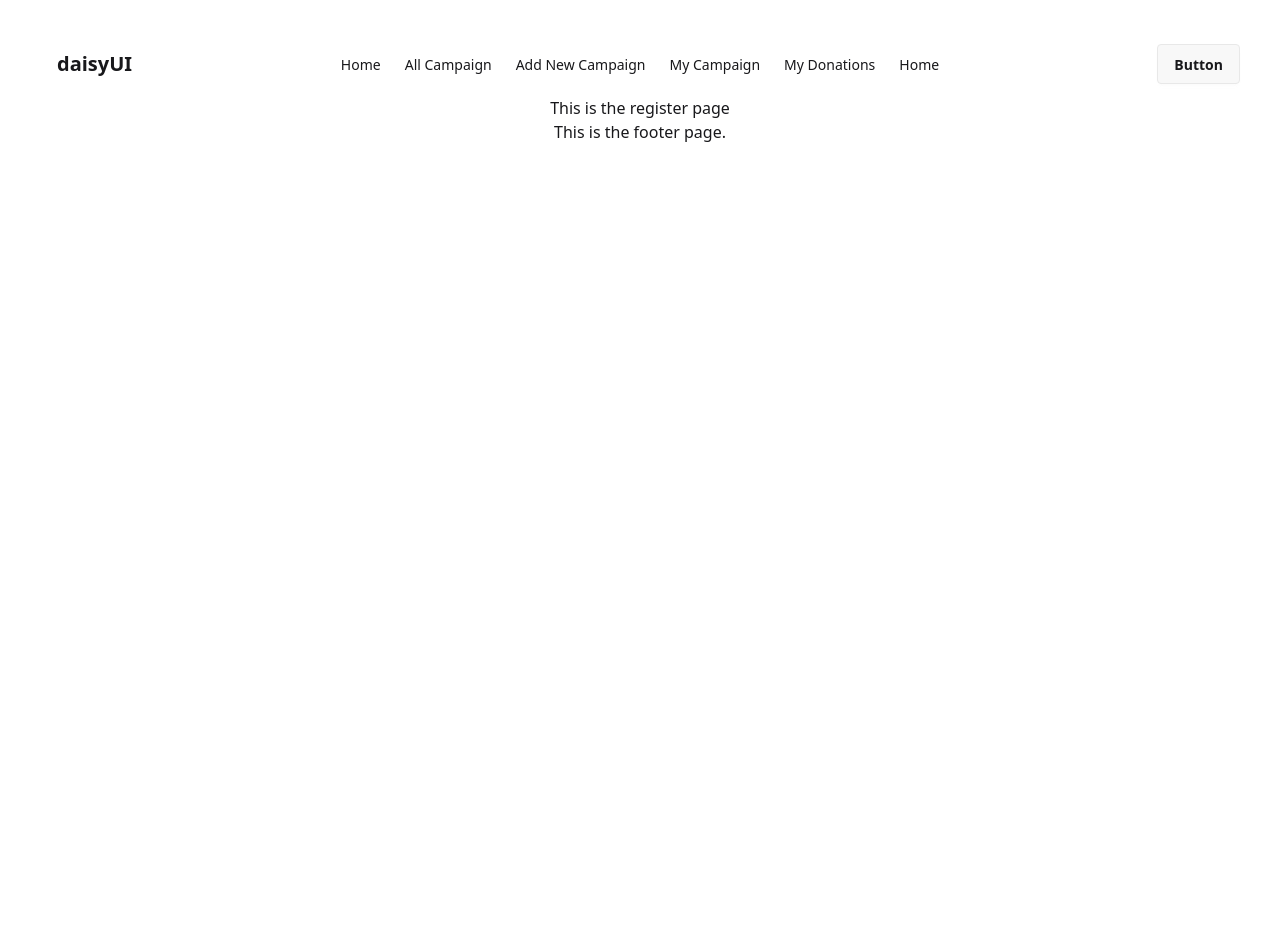
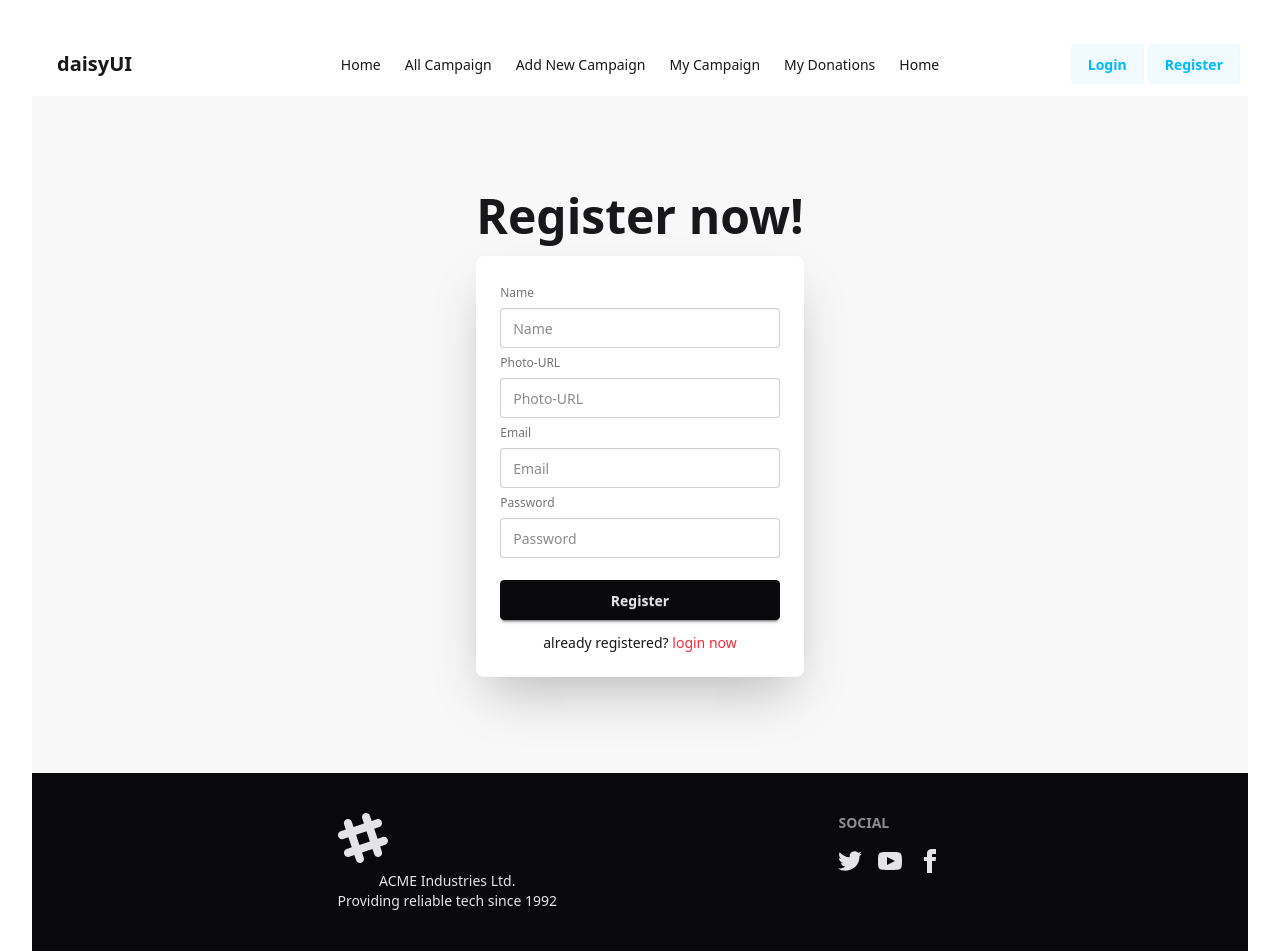
Before and after one commit to ComputerKnowledge/Assignment-10-Client-side, a React app: page /register in a window 1280 px wide. Shown: the top 952 px of the page. Before the commit the page ends 800 px from the top, so only its background shows below. Built offline with nearby package versions, Linux system fonts and the light colour scheme; the HTML template or start-up script is replaced by a standard one.

Commit message:
implemented the UI of register and login page

```diff
--- a/src/authentication/ Register.jsx
+++ b/src/authentication/ Register.jsx
@@ -1,8 +1,66 @@
+import { Link } from "react-router-dom";
+
 const Register = () => {
+  const handleRegister = (e) => {
+    e.preventDefault();
+    const form = e.target;
+    const name = form.name.value;
+    const email = form.email.value;
+    const photoURL = form.photoURL.value;
+    const password = form.password.value;
+    console.log(name, email, photoURL, password);
+    form.reset();
+  };
   return (
-    <div>
-      <h2>This is the register page</h2>
-    </div>
+    <form onSubmit={handleRegister} className="hero bg-base-200 ">
+      <div className="hero-content flex-col my-20">
+        <div className="text-center ">
+          <h1 className="text-5xl font-bold">Register now!</h1>
+        </div>
+        <div className="card bg-base-100 w-full max-w-sm shrink-0 shadow-2xl">
+          <div className="card-body">
+            <fieldset className="fieldset">
+              <label className="fieldset-label">Name</label>
+              <input
+                type="text"
+                className="input"
+                name="name"
+                placeholder="Name"
+              />
+              <label className="fieldset-label">Photo-URL</label>
+              <input
+                type="text"
+                className="input"
+                name="photoURL"
+                placeholder="Photo-URL"
+              />
+              <label className="fieldset-label">Email</label>
+              <input
+                type="email"
+                className="input"
+                name="email"
+                placeholder="Email"
+              />
+              <label className="fieldset-label">Password</label>
+              <input
+                type="password"
+                className="input"
+                name="password"
+                placeholder="Password"
+              />
+
+              <button className="btn btn-neutral mt-4">Register</button>
+            </fieldset>
+            <p>
+              already registered?{" "}
+              <Link className="text-red-500" to="/register">
+                login now
+              </Link>
+            </p>
+          </div>
+        </div>
+      </div>
+    </form>
   );
 };
 
--- a/src/authentication/Login.jsx
+++ b/src/authentication/Login.jsx
@@ -1,8 +1,52 @@
+import { Link } from "react-router-dom";
+
 const Login = () => {
+  const handleLogin = (e) => {
+    e.preventDefault();
+    const form = e.target;
+    const email = form.email.value;
+    const password = form.password.value;
+    console.log(email, password);
+    form.reset();
+  };
   return (
-    <div>
-      <h3>This is the Login page.</h3>
-    </div>
+    <form onSubmit={handleLogin} className="hero bg-base-200 ">
+      <div className="hero-content flex-col my-20">
+        <div className="text-center ">
+          <h1 className="text-5xl font-bold">Login now!</h1>
+        </div>
+        <div className="card bg-base-100 w-full max-w-sm shrink-0 shadow-2xl">
+          <div className="card-body">
+            <fieldset className="fieldset">
+              <label className="fieldset-label">Email</label>
+              <input
+                type="email"
+                className="input"
+                name="email"
+                placeholder="Email"
+              />
+              <label className="fieldset-label">Password</label>
+              <input
+                type="password"
+                className="input"
+                name="password"
+                placeholder="Password"
+              />
+              <div>
+                <a className="link link-hover">Forgot password?</a>
+              </div>
+              <button className="btn btn-neutral mt-4">Login</button>
+            </fieldset>
+            <p>
+              did not register yet?{" "}
+              <Link className="text-red-500" to="/register">
+                register now
+              </Link>
+            </p>
+          </div>
+        </div>
+      </div>
+    </form>
   );
 };
 
--- a/src/components/footer/footer.jsx
+++ b/src/components/footer/footer.jsx
@@ -1,8 +1,63 @@
 const Footer = () => {
   return (
-    <div>
-      <h3>This is the footer page.</h3>
-    </div>
+    <footer className="footer flex justify-evenly bg-neutral text-neutral-content p-10">
+      <aside>
+        <svg
+          width="50"
+          height="50"
+          viewBox="0 0 24 24"
+          xmlns="http://www.w3.org/2000/svg"
+          fillRule="evenodd"
+          clipRule="evenodd"
+          className="fill-current"
+        >
+          <path d="M22.672 15.226l-2.432.811.841 2.515c.33 1.019-.209 2.127-1.23 2.456-1.15.325-2.148-.321-2.463-1.226l-.84-2.518-5.013 1.677.84 2.517c.391 1.203-.434 2.542-1.831 2.542-.88 0-1.601-.564-1.86-1.314l-.842-2.516-2.431.809c-1.135.328-2.145-.317-2.463-1.229-.329-1.018.211-2.127 1.231-2.456l2.432-.809-1.621-4.823-2.432.808c-1.355.384-2.558-.59-2.558-1.839 0-.817.509-1.582 1.327-1.846l2.433-.809-.842-2.515c-.33-1.02.211-2.129 1.232-2.458 1.02-.329 2.13.209 2.461 1.229l.842 2.515 5.011-1.677-.839-2.517c-.403-1.238.484-2.553 1.843-2.553.819 0 1.585.509 1.85 1.326l.841 2.517 2.431-.81c1.02-.33 2.131.211 2.461 1.229.332 1.018-.21 2.126-1.23 2.456l-2.433.809 1.622 4.823 2.433-.809c1.242-.401 2.557.484 2.557 1.838 0 .819-.51 1.583-1.328 1.847m-8.992-6.428l-5.01 1.675 1.619 4.828 5.011-1.674-1.62-4.829z"></path>
+        </svg>
+        <p>
+          ACME Industries Ltd.
+          <br />
+          Providing reliable tech since 1992
+        </p>
+      </aside>
+      <nav>
+        <h6 className="footer-title">Social</h6>
+        <div className="grid grid-flow-col gap-4">
+          <a>
+            <svg
+              xmlns="http://www.w3.org/2000/svg"
+              width="24"
+              height="24"
+              viewBox="0 0 24 24"
+              className="fill-current"
+            >
+              <path d="M24 4.557c-.883.392-1.832.656-2.828.775 1.017-.609 1.798-1.574 2.165-2.724-.951.564-2.005.974-3.127 1.195-.897-.957-2.178-1.555-3.594-1.555-3.179 0-5.515 2.966-4.797 6.045-4.091-.205-7.719-2.165-10.148-5.144-1.29 2.213-.669 5.108 1.523 6.574-.806-.026-1.566-.247-2.229-.616-.054 2.281 1.581 4.415 3.949 4.89-.693.188-1.452.232-2.224.084.626 1.956 2.444 3.379 4.6 3.419-2.07 1.623-4.678 2.348-7.29 2.04 2.179 1.397 4.768 2.212 7.548 2.212 9.142 0 14.307-7.721 13.995-14.646.962-.695 1.797-1.562 2.457-2.549z"></path>
+            </svg>
+          </a>
+          <a>
+            <svg
+              xmlns="http://www.w3.org/2000/svg"
+              width="24"
+              height="24"
+              viewBox="0 0 24 24"
+              className="fill-current"
+            >
+              <path d="M19.615 3.184c-3.604-.246-11.631-.245-15.23 0-3.897.266-4.356 2.62-4.385 8.816.029 6.185.484 8.549 4.385 8.816 3.6.245 11.626.246 15.23 0 3.897-.266 4.356-2.62 4.385-8.816-.029-6.185-.484-8.549-4.385-8.816zm-10.615 12.816v-8l8 3.993-8 4.007z"></path>
+            </svg>
+          </a>
+          <a>
+            <svg
+              xmlns="http://www.w3.org/2000/svg"
+              width="24"
+              height="24"
+              viewBox="0 0 24 24"
+              className="fill-current"
+            >
+              <path d="M9 8h-3v4h3v12h5v-12h3.642l.358-4h-4v-1.667c0-.955.192-1.333 1.115-1.333h2.885v-5h-3.808c-3.596 0-5.192 1.583-5.192 4.615v3.385z"></path>
+            </svg>
+          </a>
+        </div>
+      </nav>
+    </footer>
   );
 };
 
--- a/src/components/navber/Navber.jsx
+++ b/src/components/navber/Navber.jsx
@@ -1,4 +1,4 @@
-import { NavLink } from "react-router-dom";
+import { Link, NavLink } from "react-router-dom";
 
 const Nav = () => {
   const link = (
@@ -43,8 +43,13 @@
       <div className="navbar-center hidden lg:flex">
         <ul className="menu menu-horizontal px-1 gap-6">{link}</ul>
       </div>
-      <div className="navbar-end">
-        <a className="btn">Button</a>
+      <div className="navbar-end space-x-1">
+        <button className="btn btn-soft btn-info">
+          <Link to="/login">Login</Link>
+        </button>
+        <button className="btn btn-soft btn-info">
+          <Link to="/register">Register</Link>
+        </button>
       </div>
     </div>
   );
```
